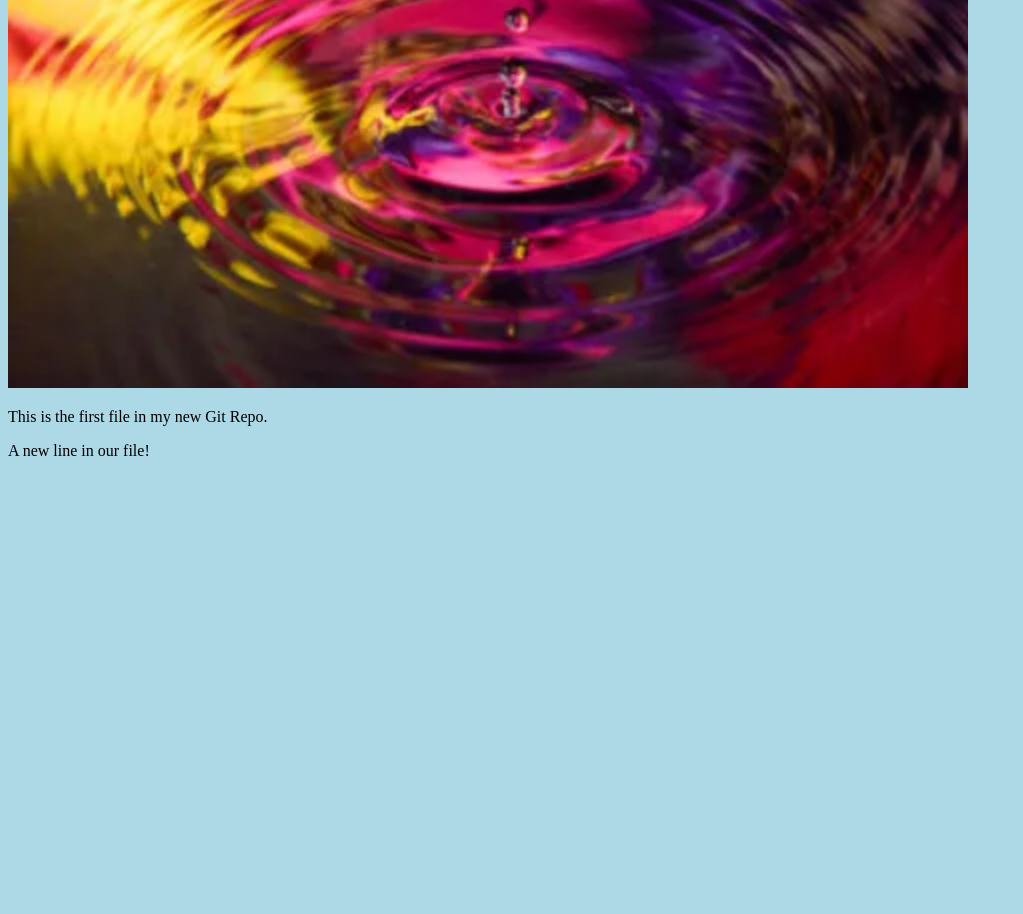
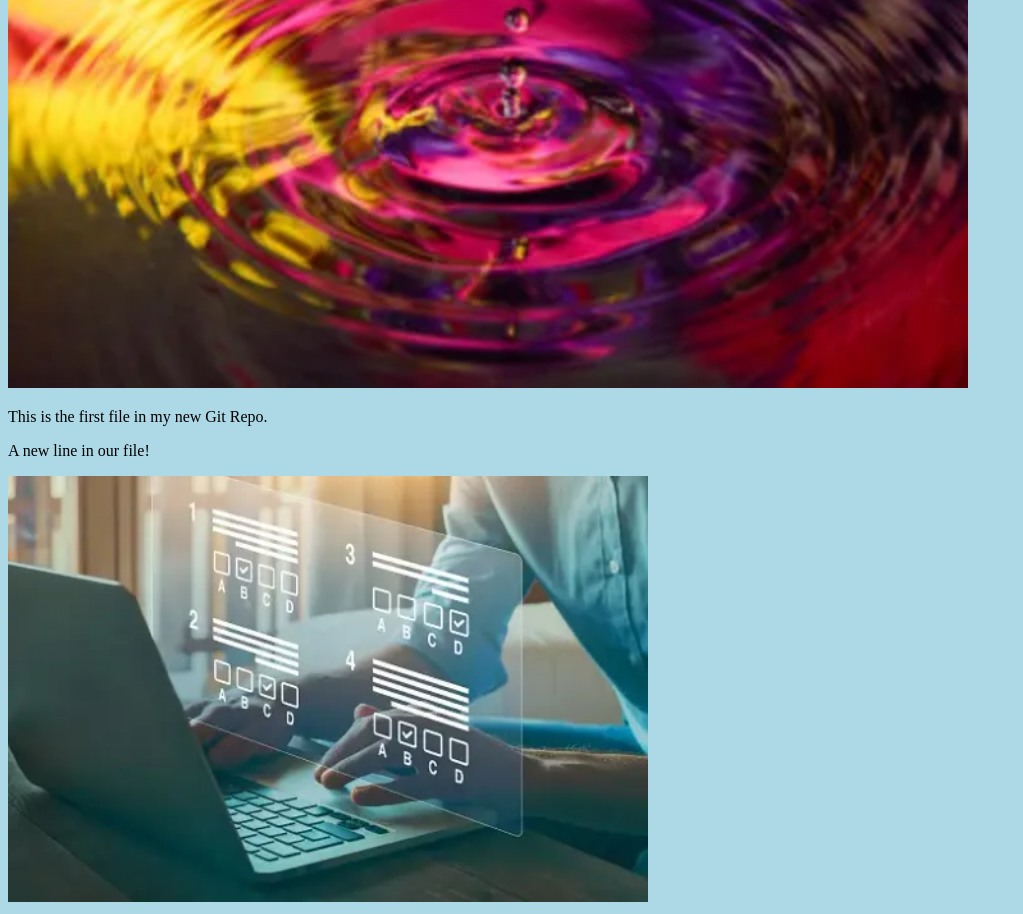
Before and after one commit to dkudiyal63/Hello-World, a plain HTML site: page index.html in a window 1280 px wide. Shown: the part 232-1146 px from the top of the page, without its empty margins (0-1023 px from the left). Before the commit the page ends 800 px from the top, so only its background shows below. Drawn offline with Linux system fonts and the light colour scheme.

Commit message:
added new image

```diff
--- a/index.html
+++ b/index.html
@@ -11,5 +11,6 @@
     style="width:100%;max-width:960px"></div>
     <p>This is the first file in my new Git Repo.</p>
     <p>A new line in our file!</p>
+    <div><img src="online-exam-or-test.webp" alt="Hello Git" style="width:100%;max-width:640px"></div>
 </body>
 </html>
```
Also changed, not shown: online-exam-or-test.webp (added).
